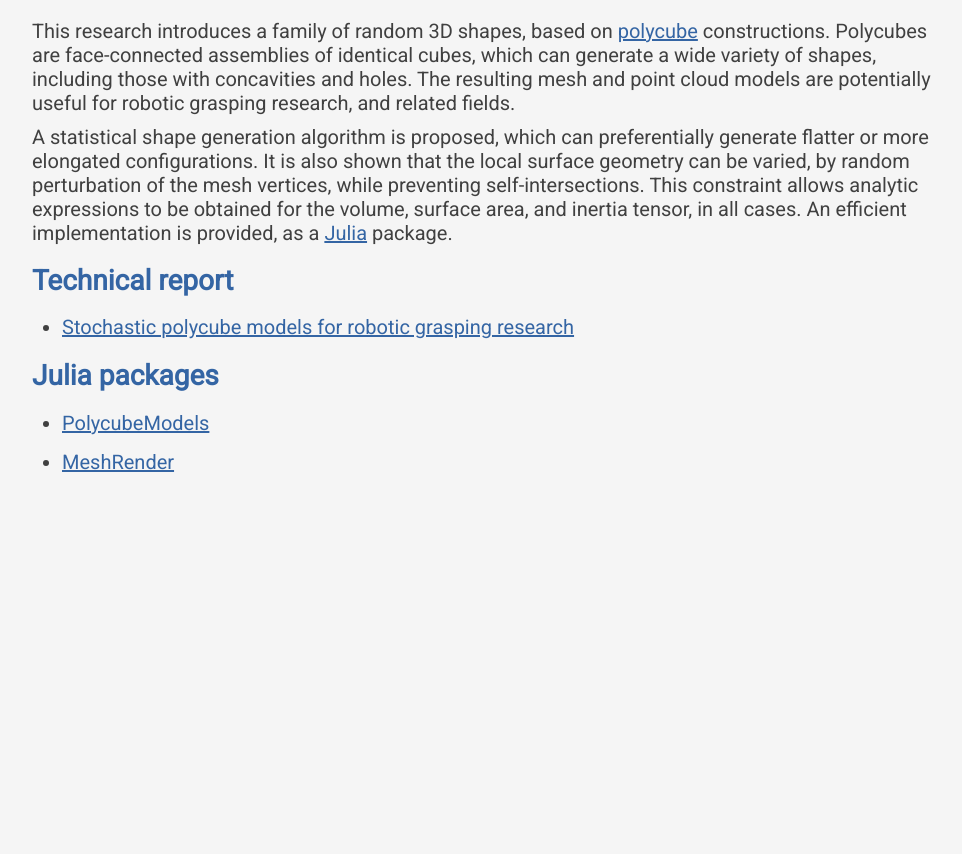
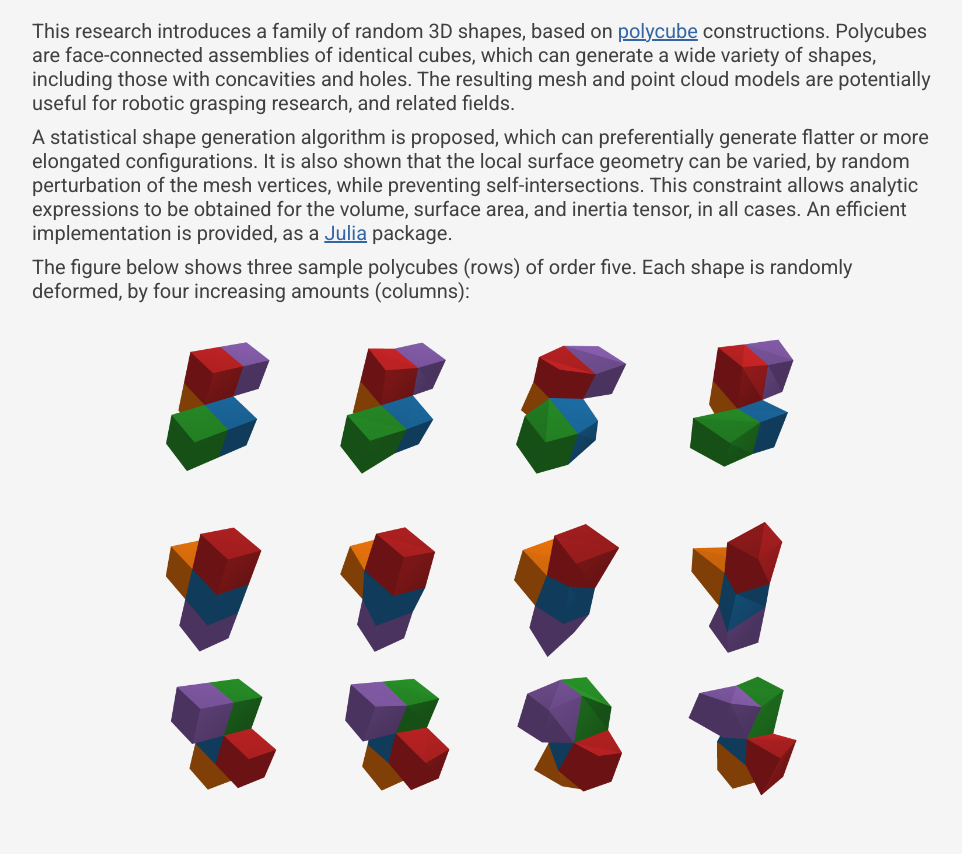
Before and after one commit to mhansard/mhansard.github.io, a plain HTML site: page polycubes.html in a window 1280 px wide. Shown: the part 62-916 px from the top of the page, without its empty margins (8-970 px from the left). Before the commit the page ends 800 px from the top, so only its background shows below. Drawn offline with Linux system fonts and the light colour scheme.

Commit message:
Polycube page

```diff
--- a/polycubes.html
+++ b/polycubes.html
@@ -45,17 +45,32 @@ This constraint allows analytic expressions to be obtained for the
 volume, surface area, and inertia tensor, in all cases. An efficient
 implementation is provided, as a <a
 href="https://julialang.org/">Julia</a> package.</p>
+<p>The figure below shows three sample polycubes (rows) of order five.
+Each shape is randomly deformed, by four increasing amounts
+(columns):</p>
+<p><span style="line-height=2ex;"></span></p>
+<div class="fourcolumn" style="width:35em; margin-left:5em">
+<img src="polycubes/P10.png"> <img src="polycubes/P11.png">
+<img src="polycubes/P12.png"> <img src="polycubes/P13.png">
+<img src="polycubes/P20.png"> <img src="polycubes/P21.png">
+<img src="polycubes/P22.png"> <img src="polycubes/P23.png">
+<img src="polycubes/P30.png"> <img src="polycubes/P31.png">
+<img src="polycubes/P32.png"> <img src="polycubes/P33.png">
+</div>
 <h1 id="technical-report">Technical report</h1>
 <ul>
 <li><a href="./polycube-models.pdf">Stochastic polycube models for
 robotic grasping research</a></li>
 </ul>
-<h1 id="julia-packages">Julia packages</h1>
+<h1 id="julia-packages-unofficial">Julia packages (unofficial)</h1>
 <ul>
 <li><a
 href="https://github.com/mhansard/PolycubeModels.jl">PolycubeModels</a></li>
 <li><a
 href="https://github.com/mhansard/MeshRender.jl">MeshRender</a></li>
 </ul>
+<hr style="width:45em;">
+<p><a style="line-height:4ex;color:#404040;" href=https://mhansard.github.io/>Miles
+Hansard</a></p>
 </body>
 </html>
--- a/site.css
+++ b/site.css
@@ -119,3 +119,24 @@ image {
 table {
 	padding-left: 1.8em;
 }
+
+.fourcolumn {
+  display: grid;
+  grid-template-columns: repeat(4, 1fr);
+  gap: 0px;
+  width: fit-content;
+}
+
+.fourcolumn img {
+  width: 100%;
+  height: 100%;
+  object-fit: cover;
+  aspect-ratio: 1;
+  border: 0px solid black;
+}
+
+div.centre {
+  display: block;
+  margin-left: auto;
+  margin-right: auto;
+}
```
Also changed, not shown: polycubes/P10.png (added), polycubes/P11.png (added), polycubes/P12.png (added), polycubes/P13.png (added), polycubes/P20.png (added), polycubes/P21.png (added), polycubes/P22.png (added), polycubes/P23.png (added), polycubes/P30.png (added), polycubes/P31.png (added), polycubes/P32.png (added), polycubes/P33.png (added).
